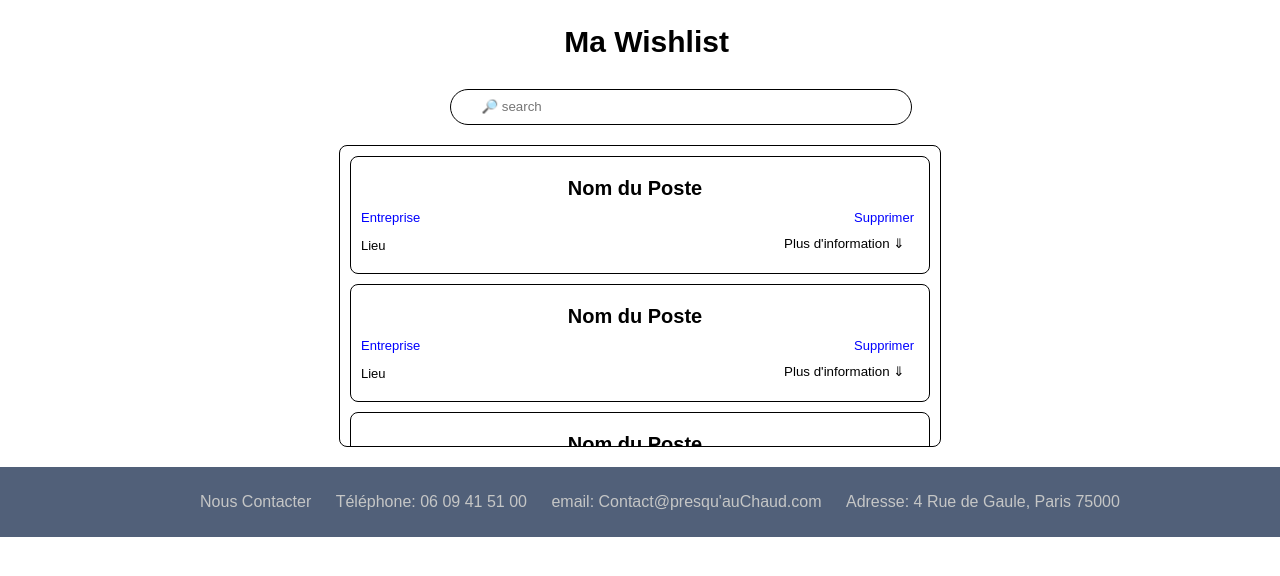
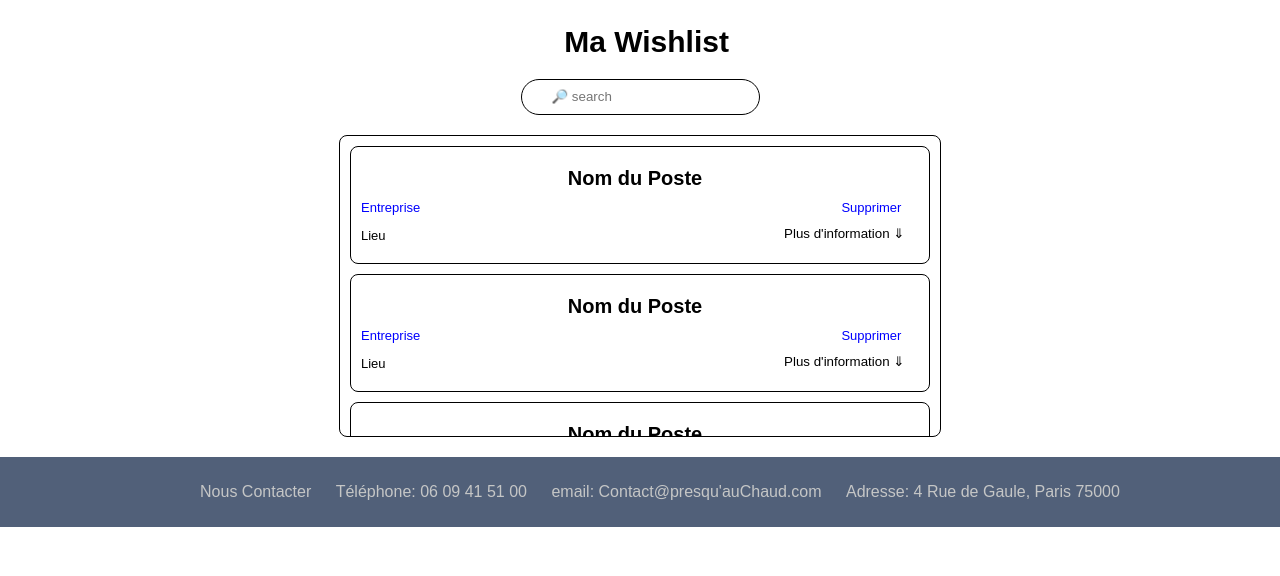
Before and after one commit to Mich3OOO/WEB, a PHP site: page /Wishlist.html in a window 1280 px wide. Shown: the top 576 px of the page. Run offline with PHP 8.4, Linux system fonts and the light colour scheme.

Commit message:
wishlist bien

```diff
--- a/assets/css/Wishlist.css
+++ b/assets/css/Wishlist.css
@@ -12,6 +12,10 @@
 h4{
     padding-left: 20%;
     margin-bottom: 10px;
+}
+
+h2{
+    margin: 10 auto;
 }
 
 input{
@@ -29,14 +33,12 @@ input{
 
 #search
 {
-    display: list-item;
+    display: block;
+    margin: 20px auto;
     border: solid;
     border-width: 1px;
     border-radius: 100px;
-    height: 30px; width: 400px;
-    margin-top: 30px;
-    margin-bottom: 20px;
-    margin-left: 35%;
+    height: 30px; width: auto;
     padding: 2px 30px;
 }
 
@@ -52,6 +54,7 @@ input{
     margin-left: 5px;
     text-decoration: none;
     color: blue;
+    width: fit-content;
 }
 
 .plus{
@@ -84,9 +87,12 @@ input{
     flex: 1;
     width: 100px;
     height: auto;
-    text-align: right;
     display: flex;
     flex-direction: column;
+}
+
+.droite>a{
+    margin-left: 74%;
 }
 
 .liste-deroulante2{
--- a/assets/js/Wishlist.js
+++ b/assets/js/Wishlist.js
@@ -7,8 +7,7 @@ for(i=0;i<taille.length;i++){
         if(document.getElementById("ID_"+idParent) != null){
             document.getElementById("ID_"+idParent).remove();
         } else {
-
-            event.target.parentNode.parentNode.parentNode.insertAdjacentHTML("beforeend","<div class='plusText' id='ID_"+idParent+"'><p>Info supplémentaires</p></div>");
+            event.target.parentNode.parentNode.parentNode.insertAdjacentHTML("beforeend","<div class='plusText' id='ID_"+idParent+"'><p class='mail'>Compétences : </p><p class='mail'>Promotions concernées : </p><p class='mail'>Rémunération : </p></div>");
         }
 });
 };
```
